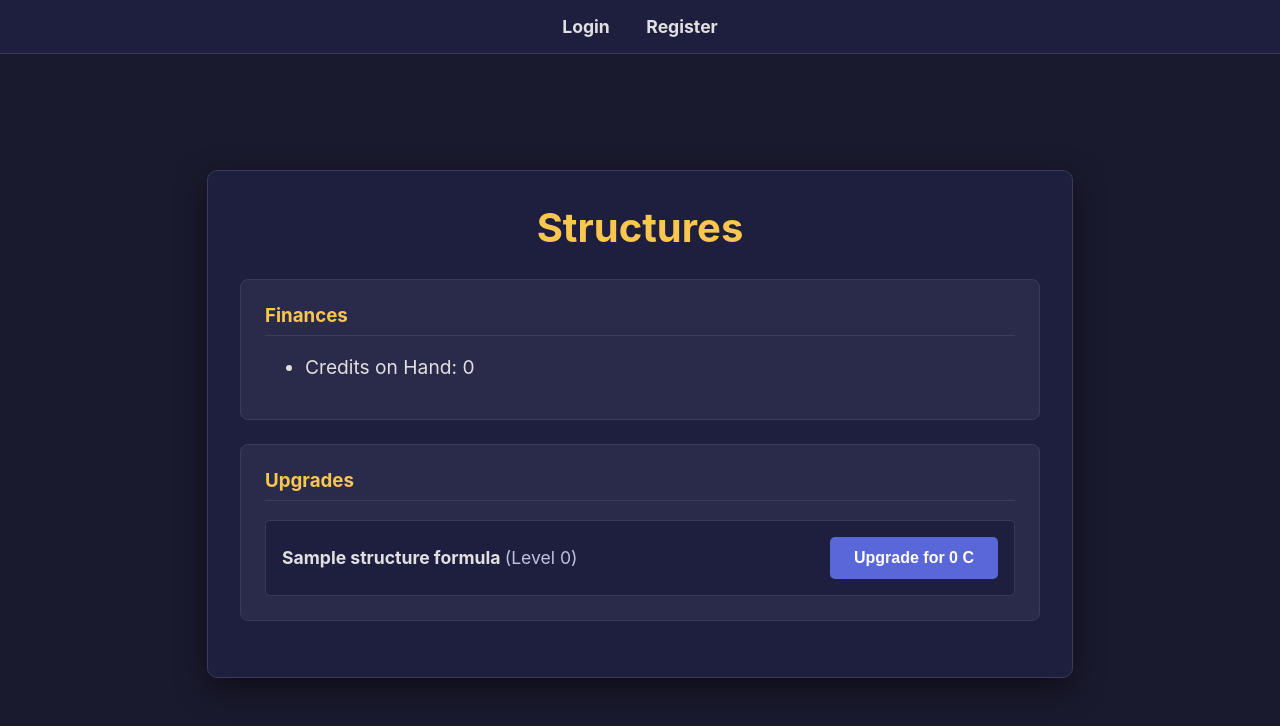
After one commit to mungus451/starlight_v2, a PHP site: template views/structures/show.php in a window 1280 px wide. The commit adds this page. Shown: the top 726 px of the page. Run offline with PHP 8.4, Linux system fonts and the light colour scheme; the template is opened without the code that fills it: most values are stand-ins (such as "Sample title", 1, 10 or a date in 2020).

Commit message:
structures slice added

```diff
--- a/views/layouts/main.php
+++ b/views/layouts/main.php
@@ -3,7 +3,6 @@
 <head>
     <meta charset="UTF-8">
     <meta name="viewport" content="width=device-width, initial-scale=1.0">
-    <!-- The $title variable can be passed from the controller -->
     <title><?= $title ?? 'StarlightDominion' ?></title>
     <style>
         body {
@@ -134,21 +133,19 @@
 </head>
 <body>
 
-    <!-- --- UPDATED: Navigation Bar --- -->
     <nav>
         <?php if ($session->has('user_id')): ?>
             <a href="/dashboard">Dashboard</a>
             <a href="/bank">Bank</a>
             <a href="/training">Training</a>
-            <a href="/logout">Logout</a>
+            <a href="/structures">Structures</a> <a href="/logout">Logout</a>
         <?php else: ?>
             <a href="/login">Login</a>
             <a href="/register">Register</a>
         <?php endif; ?>
     </nav>
 
-    <div classs="container">
-        <!-- Render Flash Messages -->
+    <div class="container">
         <?php $error = $session->getFlash('error'); ?>
         <?php if ($error): ?>
             <div class="flash flash-error"><?= htmlspecialchars($error) ?></div>
@@ -159,7 +156,6 @@
             <div class="flash flash-success"><?= htmlspecialchars($success) ?></div>
         <?php endif; ?>
 
-        <!-- This is where our page content (login, dashboard, bank) will be injected -->
         <?= $content ?>
     </div>
 </body>
--- /dev/null
+++ b/views/structures/show.php
@@ -0,0 +1,122 @@
+<style>
+    .structures-container {
+        width: 100%;
+        max-width: 800px;
+        text-align: left;
+    }
+    .structures-container h1 {
+        text-align: center;
+    }
+    .data-card {
+        background: #2a2a4a;
+        border: 1px solid #3a3a5a;
+        border-radius: 8px;
+        padding: 1.5rem;
+        margin-bottom: 1.5rem;
+    }
+    .data-card h3 {
+        color: #f9c74f;
+        margin-top: 0;
+        border-bottom: 1px solid #3a3a5a;
+        padding-bottom: 0.5rem;
+    }
+
+    /* Structure List Styles */
+    .structure-list {
+        list-style: none;
+        padding: 0;
+        margin: 0;
+        display: flex;
+        flex-direction: column;
+        gap: 1rem;
+    }
+    .structure-item {
+        display: flex;
+        flex-direction: column;
+        gap: 0.5rem;
+        background: #1e1e3f; /* Darker than card */
+        padding: 1rem;
+        border-radius: 5px;
+        border: 1px solid #3a3a5a;
+    }
+    @media (min-width: 768px) {
+        .structure-item {
+            flex-direction: row;
+            justify-content: space-between;
+            align-items: center;
+        }
+    }
+    .structure-item-info {
+        font-size: 1.1rem;
+        font-weight: bold;
+    }
+    .structure-item-info span {
+        color: #c0c0e0;
+        font-weight: normal;
+    }
+    .structure-item form {
+        margin: 0; /* Override default form margin */
+    }
+    .structure-item .btn-submit {
+        margin-top: 0; /* Override default button margin */
+        width: 100%;
+    }
+    @media (min-width: 768px) {
+        .structure-item .btn-submit {
+            width: auto;
+        }
+    }
+</style>
+
+<div class="structures-container">
+    <h1>Structures</h1>
+
+    <div class="data-card">
+        <h3>Finances</h3>
+        <ul>
+            <li style="font-size: 1.2rem;">
+                <span>Credits on Hand:</span>
+                <span><?= number_format($resources->credits) ?></span>
+            </li>
+        </ul>
+    </div>
+
+    <div class="data-card">
+        <h3>Upgrades</h3>
+        <ul class="structure-list">
+            <?php
+            // We loop over the $structureFormulas (from config) to control the display order
+            foreach ($structureFormulas as $key => $details):
+
+                // e.g., 'fortification_level'
+                $columnName = $key . '_level';
+
+                // Get the current level from the UserStructure entity
+                $currentLevel = $structures->{$columnName} ?? 0;
+
+                // Get the pre-calculated cost for the *next* level
+                $upgradeCost = $costs[$key] ?? 0;
+
+                // Get the display name from the config
+                $displayName = $details['name'] ?? 'Unknown Structure';
+
+            ?>
+                <li class="structure-item">
+                    <div class="structure-item-info">
+                        <?= htmlspecialchars($displayName) ?>
+                        <span>(Level <?= $currentLevel ?>)</span>
+                    </div>
+
+                    <form action="/structures/upgrade" method="POST">
+                        <input type="hidden" name="csrf_token" value="<?= htmlspecialchars($csrf_token ?? '') ?>">
+                        <input type="hidden" name="structure_key" value="<?= htmlspecialchars($key) ?>">
+
+                        <button type="submit" class="btn-submit">
+                            Upgrade for <?= number_format($upgradeCost) ?> C
+                        </button>
+                    </form>
+                </li>
+            <?php endforeach; ?>
+        </ul>
+    </div>
+</div>
```
Also changed, not shown: app/Controllers/StructureController.php (added, +56 -0 lines), app/Models/Repositories/StructureRepository.php (+36 -1 lines), app/Models/Services/StructureService.php (added, +148 -0 lines), config/game_balance.php (+40 -3 lines), public/index.php (+8 -2 lines).
